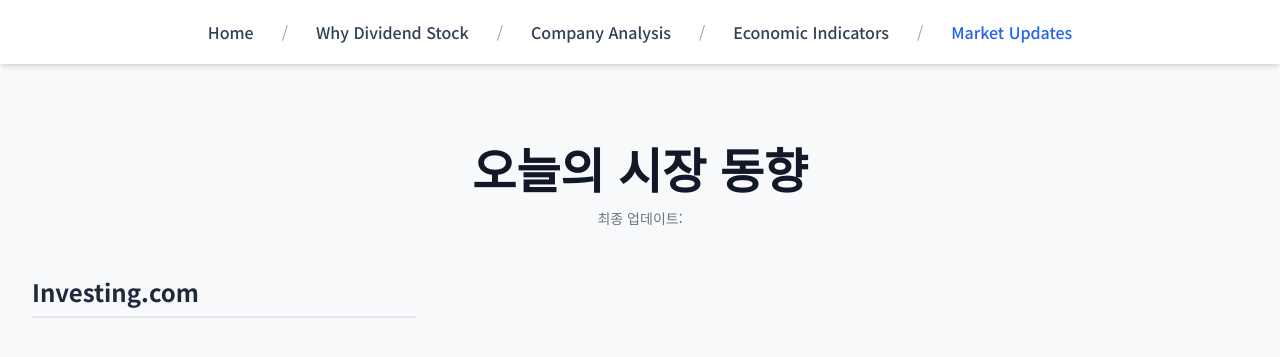
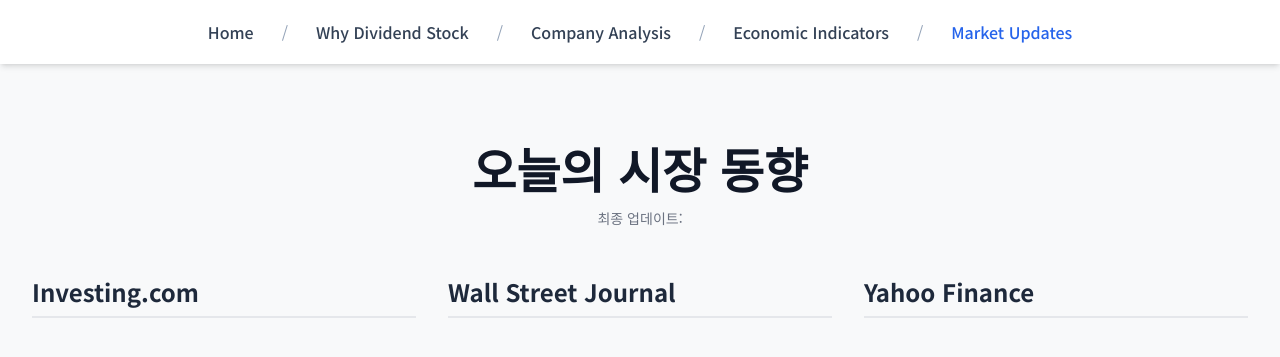
Before and after one commit to Kay-Hwang/my-company-analysis, a Jekyll site: the page built from market-updates.html, in a window 1280 px wide. Shown: the top 357 px of the page. Built offline with Jekyll 4.4.1, drawn with Linux system fonts in a browser that asks for light colours; nearby versions of some CDN libraries; a script that is not in the unit is left out.

```diff
--- a/market-updates.html
+++ b/market-updates.html
@@ -12,12 +12,34 @@ title: Market Updates
             <h2 class="text-2xl font-bold text-slate-800 mb-6 border-b-2 pb-2">Investing.com</h2>
             <div class="space-y-4">
                 {% for item in site.data.latest_data.news.investing %}
-                <a href="{{ item.link }}" target="_blank" class="block p-4 bg-white rounded-lg shadow-md hover:shadow-lg">
+                <a href="{{ item.link }}" target="_blank" rel="noopener noreferrer" class="block p-4 bg-white rounded-lg shadow-md hover:shadow-lg transition-shadow">
                     <h3 class="font-semibold text-blue-700">{{ item.title }}</h3>
                     <p class="text-xs text-gray-500 mt-1">{{ item.pubDate }}</p>
                 </a>
                 {% endfor %}
             </div>
         </section>
-        </div>
+        <section>
+            <h2 class="text-2xl font-bold text-slate-800 mb-6 border-b-2 pb-2">Wall Street Journal</h2>
+            <div class="space-y-4">
+                {% for item in site.data.latest_data.news.wsj %}
+                <a href="{{ item.link }}" target="_blank" rel="noopener noreferrer" class="block p-4 bg-white rounded-lg shadow-md hover:shadow-lg transition-shadow">
+                    <h3 class="font-semibold text-blue-700">{{ item.title }}</h3>
+                    <p class="text-xs text-gray-500 mt-1">{{ item.pubDate }}</p>
+                </a>
+                {% endfor %}
+            </div>
+        </section>
+        <section>
+            <h2 class="text-2xl font-bold text-slate-800 mb-6 border-b-2 pb-2">Yahoo Finance</h2>
+            <div class="space-y-4">
+                {% for item in site.data.latest_data.news.yahoo %}
+                <a href="{{ item.link }}" target="_blank" rel="noopener noreferrer" class="block p-4 bg-white rounded-lg shadow-md hover:shadow-lg transition-shadow">
+                    <h3 class="font-semibold text-blue-700">{{ item.title }}</h3>
+                    <p class="text-xs text-gray-500 mt-1">{{ item.pubDate }}</p>
+                </a>
+                {% endfor %}
+            </div>
+        </section>
+    </div>
 </main>
```
Also changed, not shown: economic-indicators.html (+21 -2 lines).
